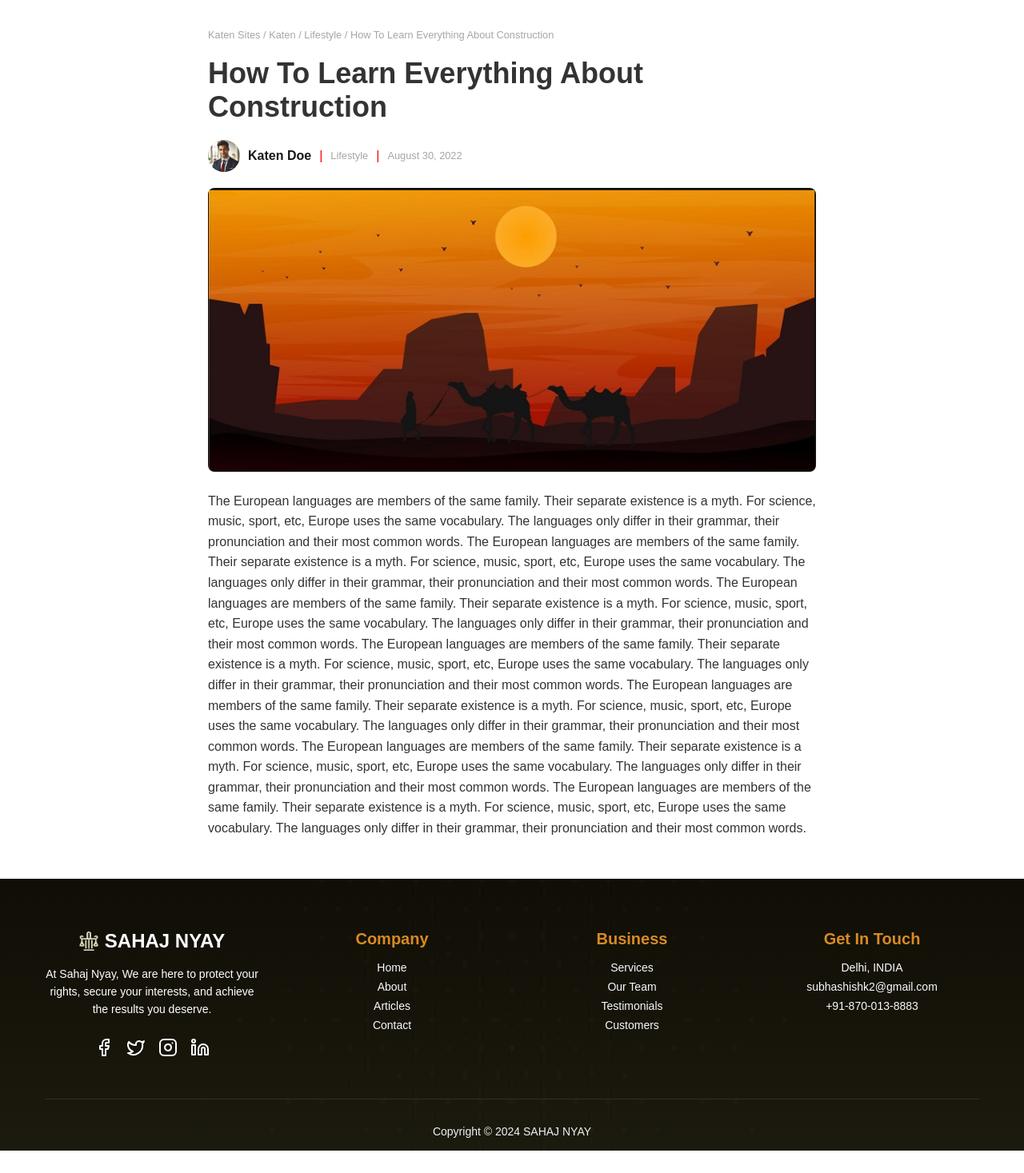
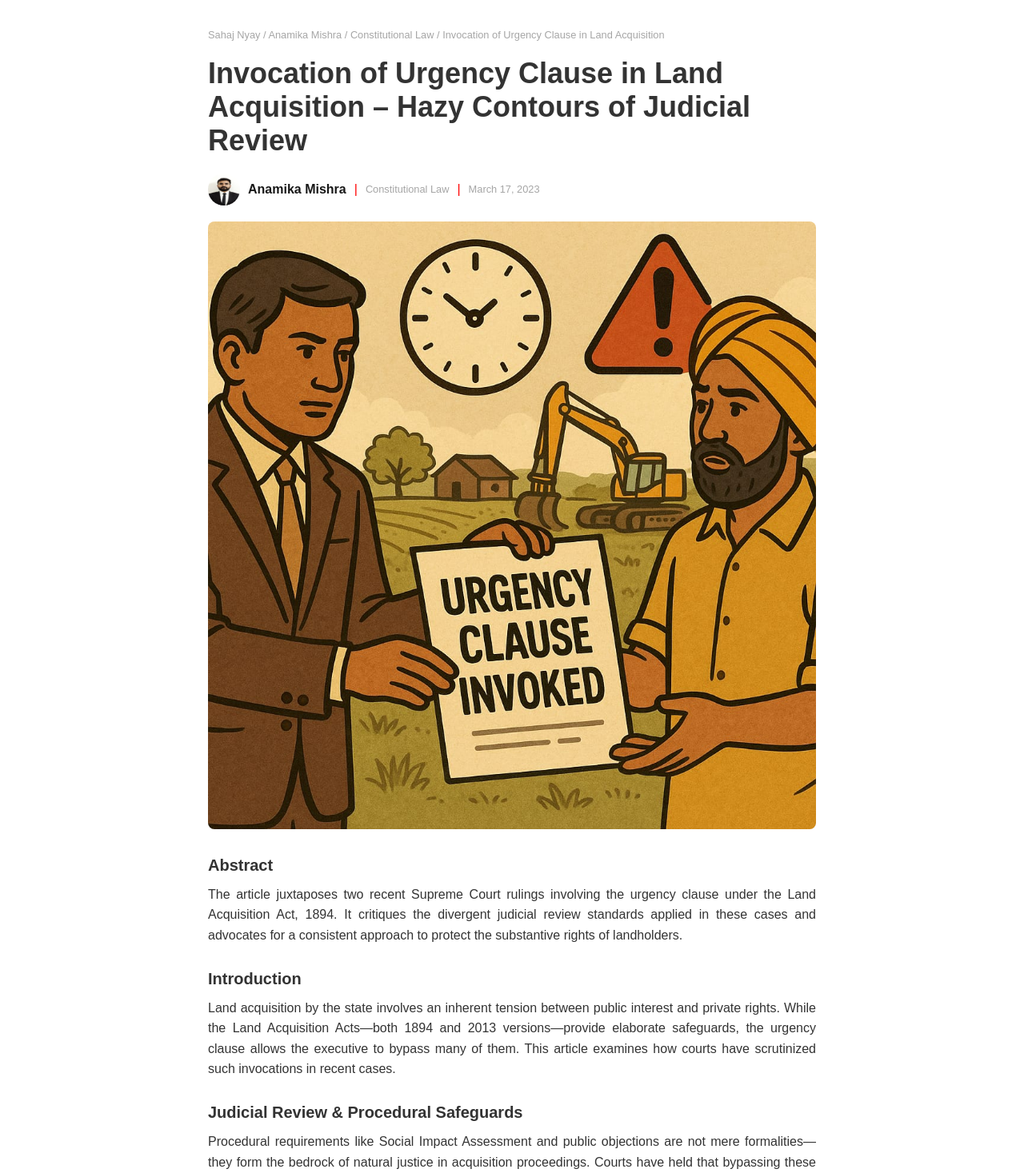
Before and after one commit to gautamkmahato/Law-firm, a Next.js app: page /articles/invocation-of-urgency-clause-in-land-acquisition in a window 1280 px wide. Shown: the part 83-1550 px from the top of the page at 80% size. Before the commit the page ends 1522 px from the top, so only its background shows below. Built offline with nearby package versions, Linux system fonts and the light colour scheme.

Commit message:
Created new article page.js

```diff
--- /dev/null
+++ b/app/articles/invocation-of-urgency-clause-in-land-acquisition/page.js
@@ -0,0 +1,112 @@
+import Image from 'next/image';
+import Link from 'next/link';
+import styles from '../[blogTitle]/blogPost.module.css';
+import profileImage from '../../public/assets/profile.jpg';
+import urgencyImage from '../../public/assets/law-11.jpeg'; // Replace with correct image path
+
+export const metadata = {
+  title: "Invocation of Urgency Clause in Land Acquisition – Hazy Contours of Judicial Review",
+  description:
+    "A comparative analysis of two Supreme Court decisions on invoking the urgency clause under the Land Acquisition Act, 1894 and the evolving standards of judicial review in land acquisition matters.",
+};
+
+export default function BlogPost({ params }) {
+  return (
+    <article className={styles.blogPost}>
+      <nav className={styles.breadcrumb}>
+        <Link href="/">Sahaj Nyay</Link> /{' '}
+        <Link href="/team">Anamika Mishra</Link> /{' '}
+        <Link href="/">Constitutional Law</Link> /{' '}
+        <span>Invocation of Urgency Clause in Land Acquisition</span>
+      </nav>
+
+      <h1 className={styles.title}>Invocation of Urgency Clause in Land Acquisition – Hazy Contours of Judicial Review</h1>
+
+      <div className={styles.meta}>
+        <Image
+          src={profileImage}
+          alt="Anamika Mishra"
+          width={40}
+          height={40}
+          className={styles.avatar}
+        />
+        <span className={styles.author}>Anamika Mishra</span>
+        <span style={{ color: 'red' }}>|</span>
+        <span className={styles.category}>Constitutional Law</span>
+        <span style={{ color: 'red' }}>|</span>
+        <time className={styles.date}>March 17, 2023</time>
+      </div>
+
+      <div className={styles.imageContainer}>
+        <Image
+          src={urgencyImage}
+          alt="Land acquisition urgency clause judicial review"
+          width={800}
+          height={400}
+          className={styles.mainImage}
+        />
+      </div>
+
+      <div style={{ textAlign: 'justify' }}>
+        <h3 className={styles.contentHeader}>Abstract</h3>
+        <p className={styles.content}>
+          The article juxtaposes two recent Supreme Court rulings involving the urgency clause under the Land Acquisition Act, 1894. It critiques the divergent judicial review standards applied in these cases and advocates for a consistent approach to protect the substantive rights of landholders.
+        </p>
+
+        <h3 className={styles.contentHeader}>Introduction</h3>
+        <p className={styles.content}>
+          Land acquisition by the state involves an inherent tension between public interest and private rights. While the Land Acquisition Acts—both 1894 and 2013 versions—provide elaborate safeguards, the urgency clause allows the executive to bypass many of them. This article examines how courts have scrutinized such invocations in recent cases.
+        </p>
+
+        <h3 className={styles.contentHeader}>Judicial Review & Procedural Safeguards</h3>
+        <p className={styles.content}>
+          Procedural requirements like Social Impact Assessment and public objections are not mere formalities—they form the bedrock of natural justice in acquisition proceedings. Courts have held that bypassing these without genuine urgency undermines the rights of landholders.
+        </p>
+
+        <h3 className={styles.contentHeader}>Case Study 1: Hamid Ali Khan v. State of UP</h3>
+        <p className={styles.content}>
+          The Supreme Court scrutinized the invocation of urgency for a housing development project in Bulandshahr. Despite an official justification to “avoid delay,” the Court found no real urgency and emphasized the need for material evidence and genuine application of mind.
+        </p>
+
+        <h3 className={styles.contentHeader}>Case Study 2: Union of India v. Mohiuddin Masood</h3>
+        <p className={styles.content}>
+          A conflicting view was taken when land was acquired for an ITBP battalion headquarters. Here, urgency was presumed due to the nature of the project and the Court did not investigate the underlying material or mental application, despite the three-month delay between notices.
+        </p>
+
+        <h3 className={styles.contentHeader}>Divergence in Judicial Standards</h3>
+        <p className={styles.content}>
+          Hamid Ali Khan suggested a two-step review: existence of relevant material, and actual application of mind. However, Mohiuddin Masood adopted a deferential stance, seemingly exempting national security-linked acquisitions from such scrutiny. This variance creates legal uncertainty.
+        </p>
+
+        <h3 className={styles.contentHeader}>Need for Reconciliation</h3>
+        <p className={styles.content}>
+          The inconsistency in judicial review demands a clarificatory ruling by a larger bench. Either the stricter two-step review must be uniformly applied, or a relaxed standard should be carved out for national interest matters—with clear guidelines to avoid misuse.
+        </p>
+
+        <h3 className={styles.contentHeader}>Conclusion</h3>
+        <p className={styles.content}>
+          Until such clarity emerges, “distinguishing cases on facts” will remain a judicial workaround, reducing predictability in urgent land acquisition matters. For safeguarding fundamental rights, a consistent and rigorous standard of judicial review must prevail—regardless of public purpose or case peculiarity.
+        </p>
+
+        <h3 className={styles.contentHeader}>About the Author</h3>
+        <p className={styles.content}>
+          The author is a graduate from National Law University, Delhi and currently serves as Research Assistant to Hon’ble Mrs. Justice Sunita Agarwal, High Court of Judicature at Allahabad.<br />
+          <strong>Contact:</strong> anamika.mishra3@gmail.com
+        </p>
+
+        <h3 className={styles.contentHeader}>Disclaimer</h3>
+        <p className={styles.content}>
+          An original version of this article was published on SCC Online. This is a reproduction for academic purposes only. <br />
+          <strong>Original Article:</strong>{' '}
+          <a
+            href="https://www.scconline.com/blog/post/2023/03/17/invocation-of-urgency-clause-in-land-acquisition-hazy-contours-of-judicial-review/"
+            target="_blank"
+            rel="noopener noreferrer"
+          >
+            Read here
+          </a>
+        </p>
+      </div>
+    </article>
+  );
+}
```
